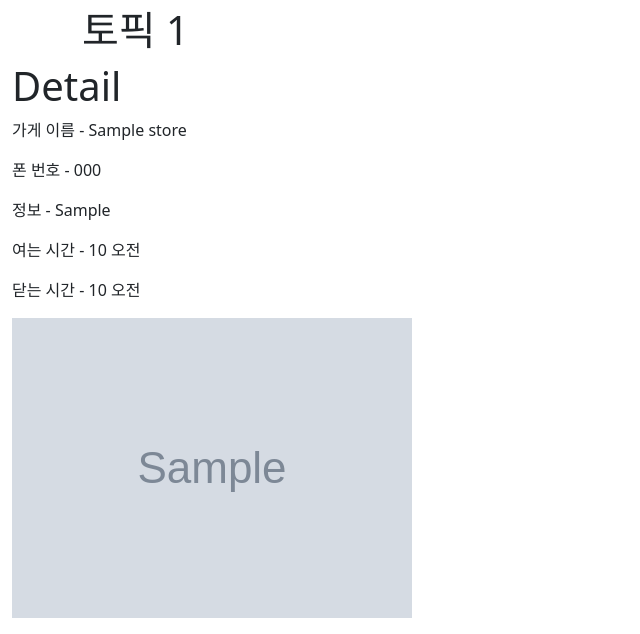
After one commit to hyoung0/pjt-mango, a Django app: page /stores/1/ in a window 1280 px wide. The commit adds this page. Shown: the part 1112-1746 px from the top of the page, without its empty margins (0-640 px from the left). Run offline with Django 3.2, Linux system fonts and the light colour scheme; tables that the repository leaves empty hold one stand-in row (values such as "Sample post"); grey boxes marked "Sample" are stand-in pictures.

Commit message:
Addindex1

```diff
--- a/stores/forms.py
+++ b/stores/forms.py
@@ -1,7 +1,8 @@
 from django import forms
 from .models import Store
+
 
 class StoreForm(forms.ModelForm):
     class Meta:
         model = Store
-        fields = '__all__'
+        exclude = ('like_users', )
--- a/stores/models.py
+++ b/stores/models.py
@@ -8,26 +8,21 @@ class Store(models.Model):
     name = models.CharField(max_length=20)
     like_users = models.ManyToManyField(to=settings.AUTH_USER_MODEL, related_name='like_stores')
 
-
-class Store_info(models.Model):
-    store = models.ForeignKey(Store, on_delete=models.CASCADE)
-    phone_number = models.CharField(max_length=12)
-    info = models.TextField()
+    phone_number = models.CharField(max_length=12, blank=True)
+    info = models.TextField(blank=True)
     address = models.URLField(max_length=200, blank=True)
-    open_hours = models.TimeField()
-    closing_hours = models.TimeField()
+    open_hours = models.TimeField(blank=True, null=True)
+    closing_hours = models.TimeField(blank=True, null=True)
     parking = models.URLField(max_length=200, blank=True)
 
-
-class Store_image(models.Model):
-    store = models.ForeignKey(Store, on_delete=models.CASCADE)
-    image = ProcessedImageField(upload_to='stores',
+    image = ProcessedImageField(upload_to='stores', blank=True,
                                 processors=[ResizeToFill(100,100)],
                                 format='jpg',
                                 options={'quality': 80})
 
 
 class Menu(models.Model):
+    store = models.ForeignKey(Store, on_delete=models.CASCADE)
     menu = models.CharField(max_length=50)
     price = models.DecimalField(blank=True, max_digits=18, decimal_places=0)
 
--- /dev/null
+++ b/stores/templates/stores/detail.html
@@ -0,0 +1,39 @@
+{% extends 'base.html' %}
+
+
+{% block title %} 25 & 27s {% endblock title %}
+
+
+{% block content %}
+  <h1>Detail</h1>
+
+  <p class="">
+    가게 이름 -
+    <span class="">{{ store.name }}</span>
+  </p>
+  <p class="">
+    폰 번호 -
+    <span class="">{{ store.phone_number }}</span>
+  </p>
+  <p class="">
+    정보 -
+    <span class="">{{ store.info }}</span>
+  </p>
+  <p class="">
+    여는 시간 -
+    <span class="">{{ store.open_hours }}</span>
+  </p>
+  <p class="">
+    닫는 시간 -
+    <span class="">{{ store.closing_hours }}</span>
+  </p>
+
+  <p class="">
+    {% if store.image %}
+      <img src="{{ store.image.url }}" alt="" class="">
+    {% else %}
+      <img src="" alt="no image">
+    {% endif %}
+  </p>
+
+{% endblock content %}
--- a/stores/urls.py
+++ b/stores/urls.py
@@ -6,4 +6,7 @@ app_name = 'stores'
 urlpatterns = [
     path('', views.index, name='index'),
     path('create/', views.create, name='create'),
+    path('<int:store_pk>/', views.detail, name='detail'),
+    path('delete/<int:store_pk>/', views.delete, name='delete'),
+    path('update/<int:store_pk>/', views.update, name='update'),
 ]
--- a/stores/views.py
+++ b/stores/views.py
@@ -4,11 +4,17 @@ from .forms import StoreForm
 
 # Create your views here.
 def index(request):
-
-    return render(request, 'stores/index.html')
+    stores = Store.objects.all()
+    context = {
+        'stores': stores,
+    }
+    return render(request, 'stores/index.html', context)
 
 
 def create(request):
+    if not request.user.is_superuser:
+        return redirect('stores:index')
+
     if request.method == 'GET':
         form = StoreForm()
     else:
@@ -20,4 +26,41 @@ def create(request):
     context = {
         'form': form,
     }
-    return render(request, 'stores/create.html')
+    return render(request, 'stores/create.html', context)
+
+
+def detail(request, store_pk: int):
+    store = Store.objects.get(pk=store_pk)
+
+    context = {
+        'store':store,
+    }
+    return render(request, 'stores/detail.html', context)
+
+
+def delete(request, store_pk: int):
+    if not request.user.is_superuser:
+        return redirect('stores:index')
+
+    store = Store.objects.get(pk=store_pk)
+    store.delete()
+    return redirect('stores:index')
+
+
+def update(request, store_pk: int):
+    if not request.user.is_superuser:
+        return redirect('stores:index')
+
+    store = Store.objects.get(pk=store_pk)
+    if request.method == 'GET':
+        form = StoreForm(instance=store)
+    else:
+        form = StoreForm(data=request.POST, instance=store)
+        if form.is_valid():
+            form.save()
+            return redirect('stores:index')
+
+    context = {
+        'form': form,
+    }
+    return render(request, 'stores/update.html', context)
```
Also changed, not shown: stores/templates/stores/create.html (added, +16 -0 lines), stores/templates/stores/index.html (+18 -0 lines), stores/templates/stores/update.html (added, +17 -0 lines), stores/migrations/0002_auto_20230427_1638.py (added).
